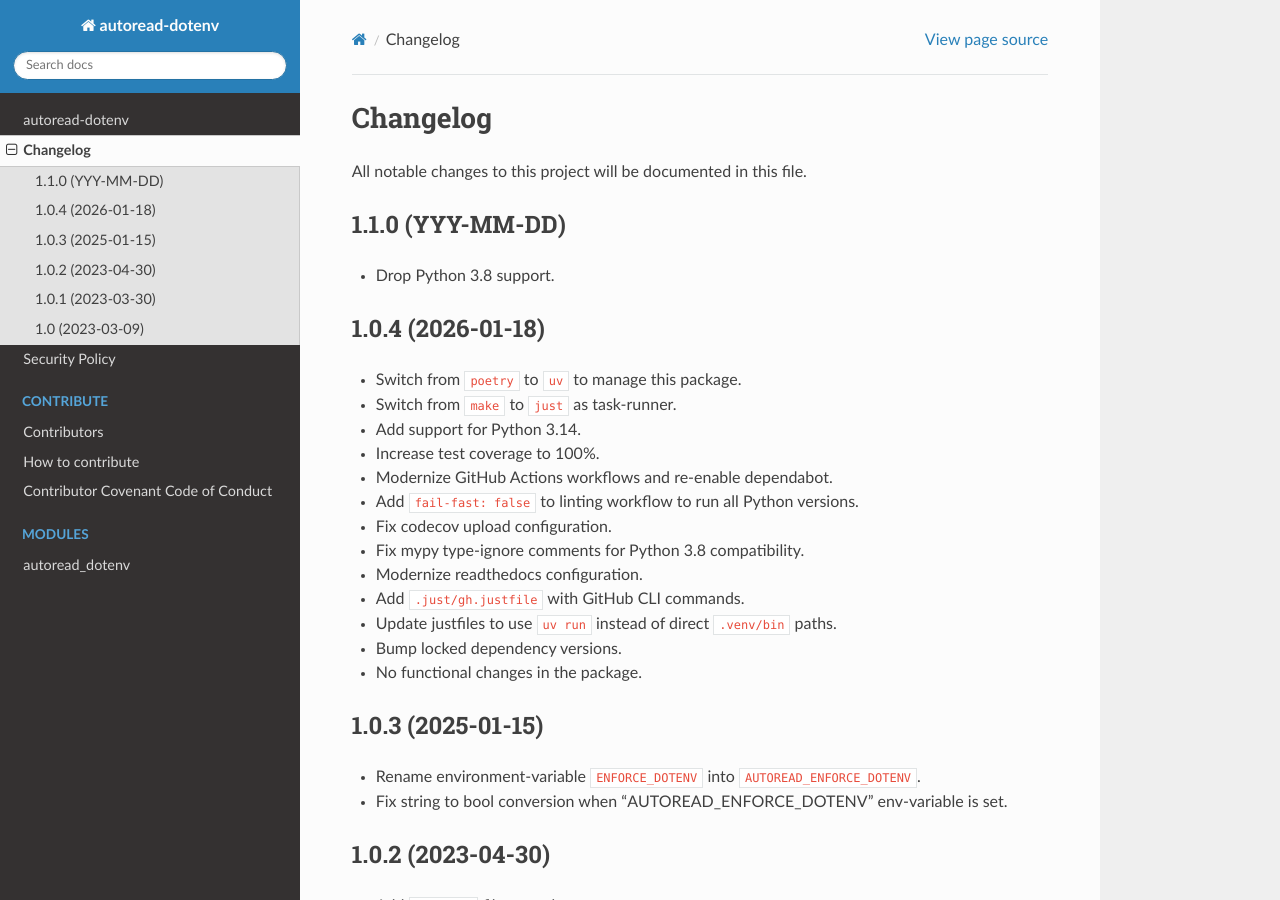
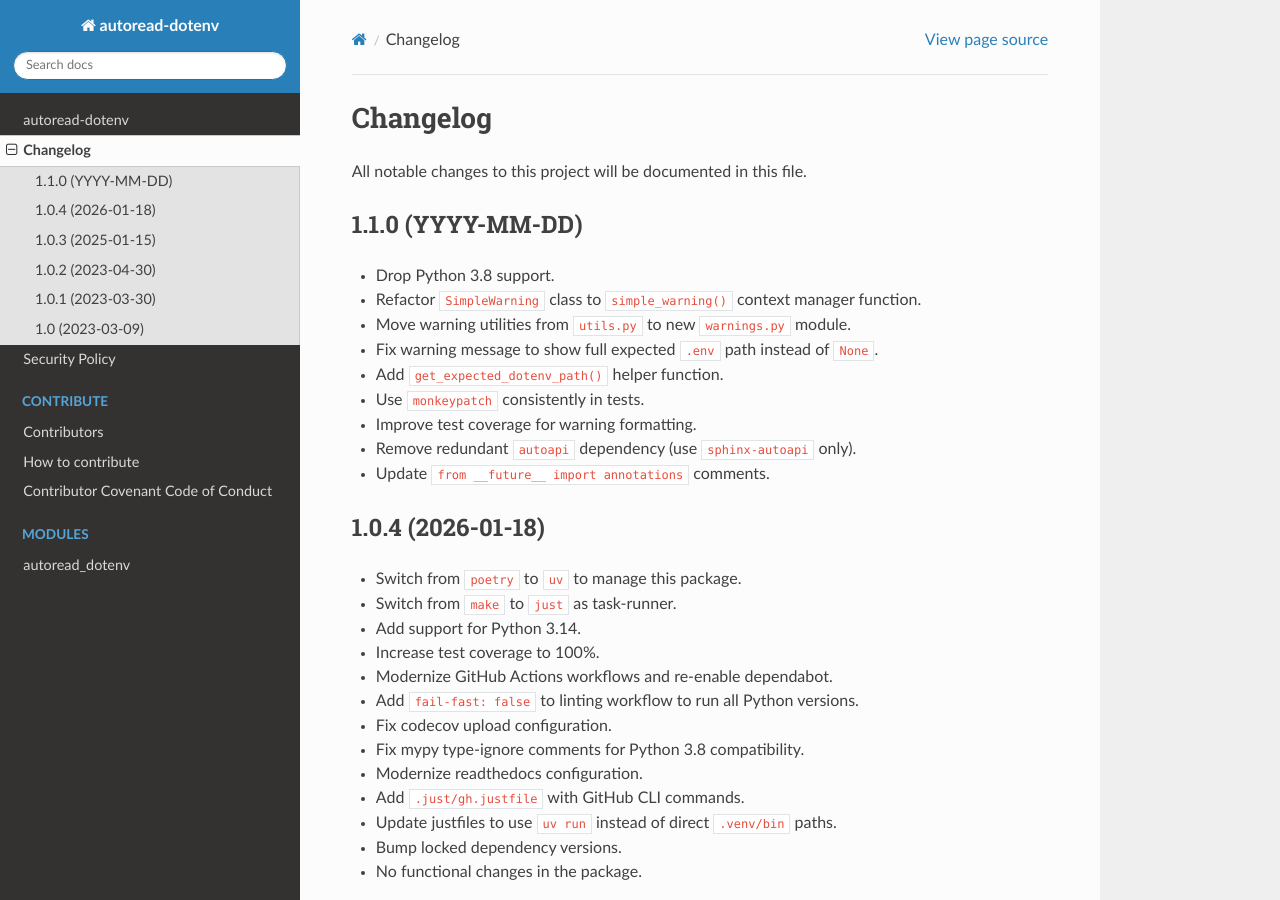
Before and after one commit to libranet/autoread-dotenv, a Sphinx documentation site: the page built from docs/changes.md, in a window 1280 px wide and 900 px high. Built offline with Sphinx 7.4.7 and the Read the Docs theme 3.1.0, drawn with Linux system fonts in a browser that asks for light colours.

Commit message:
update changelog

```diff
--- a/docs/changes.md
+++ b/docs/changes.md
@@ -2,9 +2,25 @@
 
 All notable changes to this project will be documented in this file.
 
-## 1.1.0 (YYY-MM-DD)
+## 1.1.0 (YYYY-MM-DD)
 
 - Drop Python 3.8 support.
+
+- Refactor `SimpleWarning` class to `simple_warning()` context manager function.
+
+- Move warning utilities from `utils.py` to new `warnings.py` module.
+
+- Fix warning message to show full expected `.env` path instead of `None`.
+
+- Add `get_expected_dotenv_path()` helper function.
+
+- Use `monkeypatch` consistently in tests.
+
+- Improve test coverage for warning formatting.
+
+- Remove redundant `autoapi` dependency (use `sphinx-autoapi` only).
+
+- Update `from __future__ import annotations` comments.
 
 ## 1.0.4 (2026-01-18)
 
```
